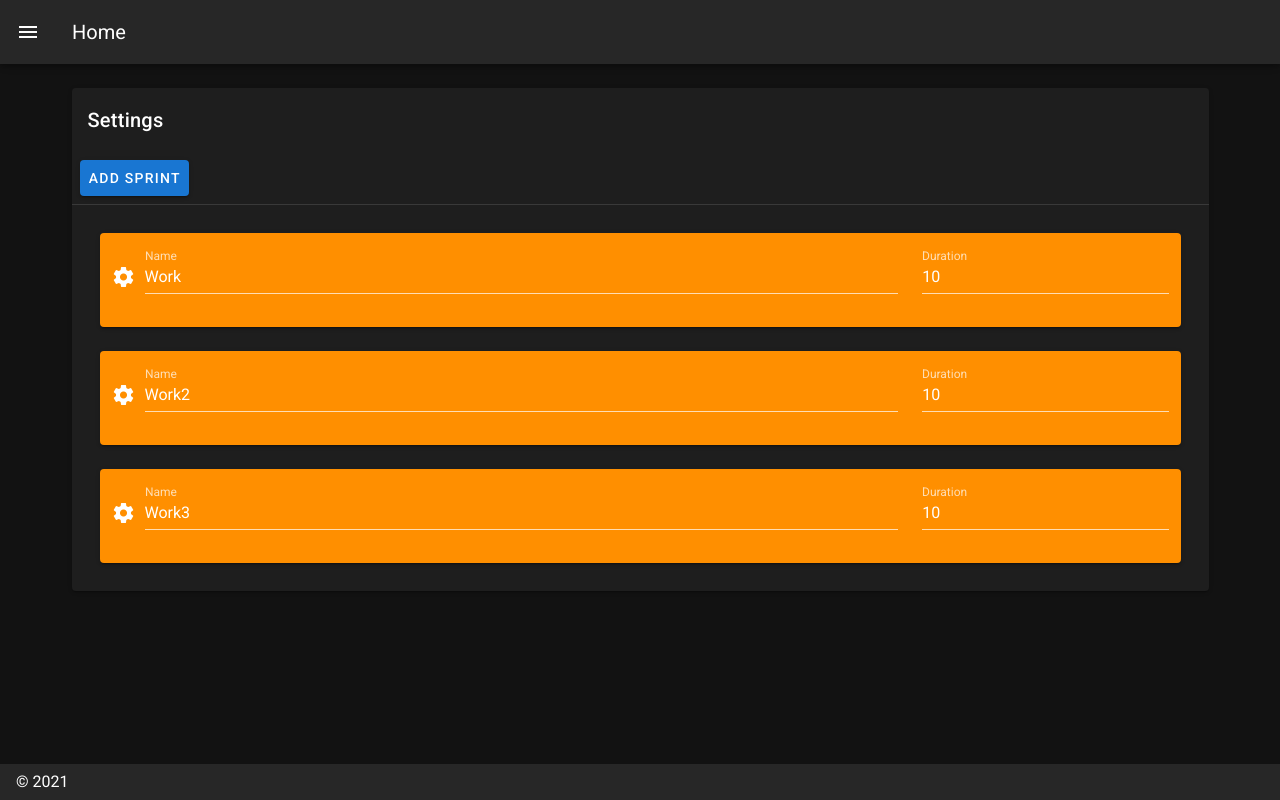
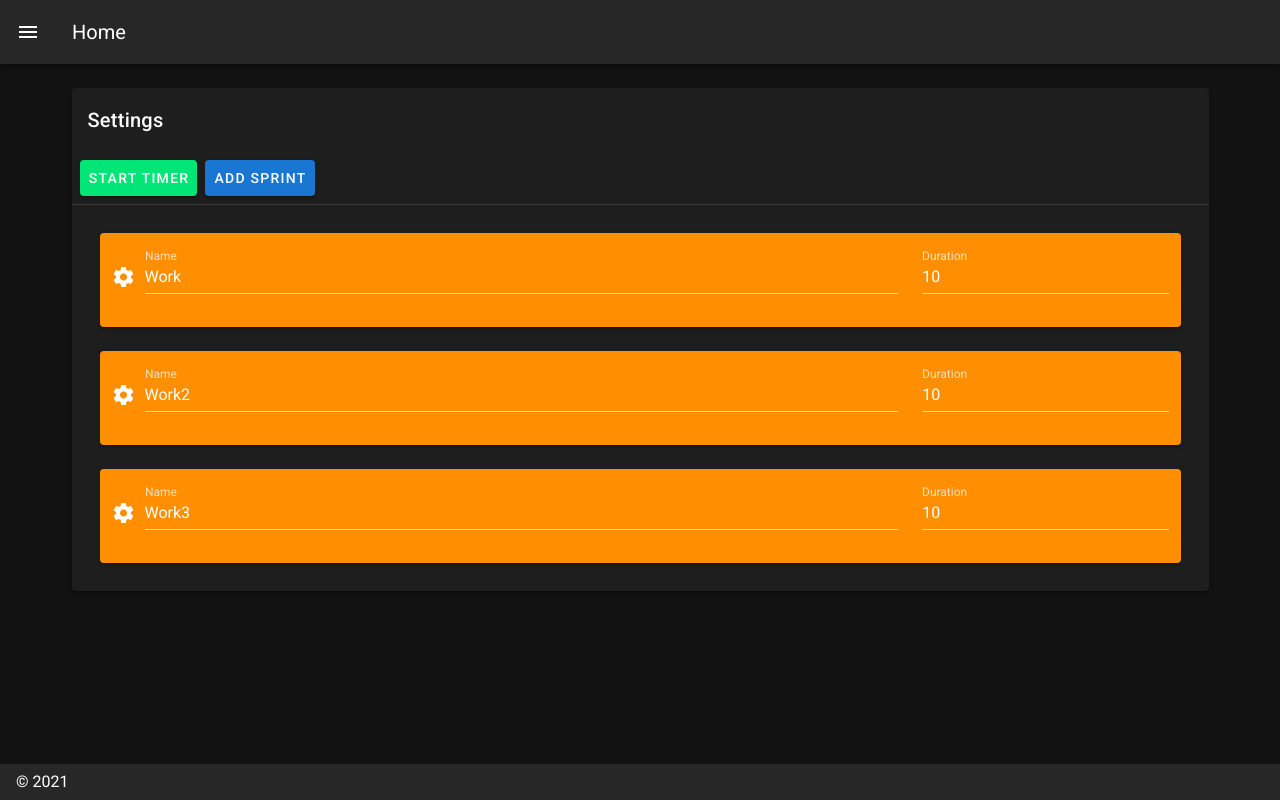
Before and after one commit to braden-w/168-hours, a Nuxt app: page /settings in a window 1280 px wide. Built offline with nearby package versions, Linux system fonts and the light colour scheme.

Commit message:
Add start button

```diff
--- a/pages/settings.vue
+++ b/pages/settings.vue
@@ -3,6 +3,7 @@
     <v-card>
       <v-card-title>Settings</v-card-title>
       <v-card-actions>
+        <v-btn color="success">Start timer</v-btn>
         <v-btn color="primary" @click="addSprint('Hi', 10)"> Add Sprint </v-btn>
       </v-card-actions>
       <v-divider></v-divider>
```
